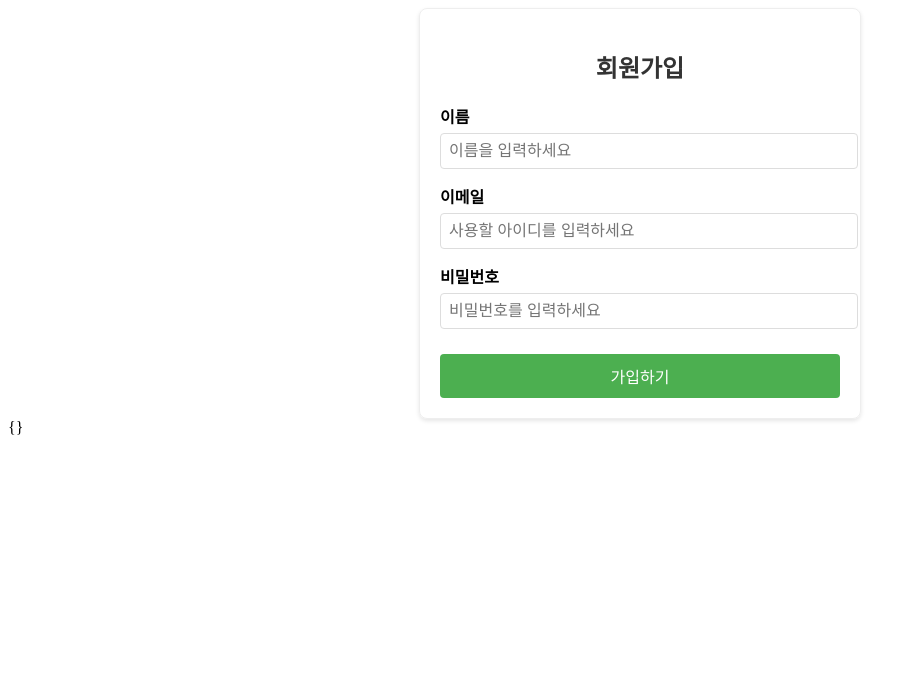
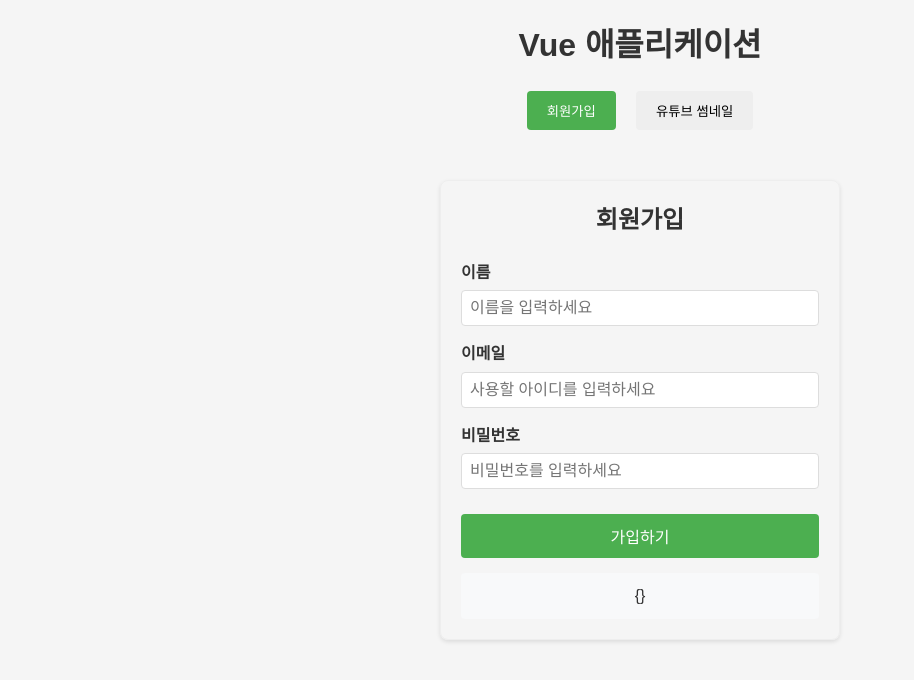
Before and after one commit to lifedesigner88/250416_SejongClass, a Vue app in the folder FrontEnd/: page / in a window 1280 px wide. Shown: the top 680 px of the page, without its empty margins (0-914 px from the left). Built offline with nearby package versions, Linux system fonts and the light colour scheme; no server answers.

Commit message:
컴포지션화하고 유튜브 썸네일 추출 코드

```diff
--- a/FrontEnd/src/App.vue
+++ b/FrontEnd/src/App.vue
@@ -1,131 +1,107 @@
 <script setup>
 import { ref } from 'vue'
-import { useUserStore } from './store/user.js'
-import { storeToRefs } from "pinia";
+import SignupForm from './components/SignupForm.vue'
+import YoutubeThumbnail from './components/YoutubeThumbnail.vue'
 
-// 사용자 정보를 저장할 반응형 객체
-const userInfo = ref({
-  name: '',
-  email: '',
-  password: ''
-})
+// 현재 활성화된 탭을 관리하는 반응형 변수
+const activeTab = ref('signup') // 'signup' 또는 'youtube'
 
-
-const userStore = useUserStore();
-
-const { createUser } = userStore
-const { userCreateResult } = storeToRefs(userStore)
-
-
-// 폼 제출 처리 함수
-const handleSubmit =  () => {
-
-
-  createUser(userInfo.value);
-
-
-  console.log('회원가입 정보:', userInfo.value)
-  console.log('회원가입 반응:', userCreateResult.value)
-
-  // 회원가입 후 폼 초기화
-  userInfo.value = {
-    name: '',
-    email: '',
-    password: ''
-  }
+// 회원가입 성공 시 처리 함수
+const handleSignupSuccess = (userData) => {
+  console.log('회원가입 성공:', userData)
+  // 성공 후 원하는 로직 (예: 다른 탭으로 전환)
 }
 </script>
 
 <template>
-  <div class="signup-container">
-    <h2>회원가입</h2>
-    <form @submit.prevent="handleSubmit">
-      <div class="form-group">
-        <label for="name">이름</label>
-        <input
-            type="text"
-            id="name"
-            v-model="userInfo.name"
-            required
-            placeholder="이름을 입력하세요"
-        />
-      </div>
+  <div class="app-container">
+    <header>
+      <h1>Vue 애플리케이션</h1>
+      <nav>
+        <button
+            @click="activeTab = 'signup'"
+            :class="{ active: activeTab === 'signup' }"
+        >
+          회원가입
+        </button>
+        <button
+            @click="activeTab = 'youtube'"
+            :class="{ active: activeTab === 'youtube' }"
+        >
+          유튜브 썸네일
+        </button>
+      </nav>
+    </header>
 
-      <div class="form-group">
-        <label for="username">이메일</label>
-        <input
-            type="text"
-            id="email"
-            v-model="userInfo.email"
-            required
-            placeholder="사용할 아이디를 입력하세요"
-        />
-      </div>
-
-      <div class="form-group">
-        <label for="password">비밀번호</label>
-        <input
-            type="password"
-            id="password"
-            v-model="userInfo.password"
-            required
-            placeholder="비밀번호를 입력하세요"
-        />
-      </div>
-
-      <button type="submit">가입하기</button>
-    </form>
+    <main>
+      <SignupForm
+          v-if="activeTab === 'signup'"
+          @signup-success="handleSignupSuccess"
+      />
+      <YoutubeThumbnail
+          v-if="activeTab === 'youtube'"
+      />
+    </main>
   </div>
-  {{userCreateResult}}
 </template>
 
-<style scoped>
-.signup-container {
-  max-width: 400px;
+<style>
+/* 전역 스타일 */
+* {
+  box-sizing: border-box;
+  margin: 0;
+  padding: 0;
+}
+
+body {
+  font-family: 'Noto Sans KR', sans-serif;
+  background-color: #f5f5f5;
+  color: #333;
+  line-height: 1.6;
+}
+
+.app-container {
+  max-width: 1200px;
   margin: 0 auto;
   padding: 20px;
-  border: 1px solid #eee;
-  border-radius: 8px;
-  box-shadow: 0 2px 4px rgba(0, 0, 0, 0.1);
 }
 
-h2 {
+header {
+  margin-bottom: 30px;
   text-align: center;
+}
+
+h1 {
   margin-bottom: 20px;
   color: #333;
 }
 
-.form-group {
-  margin-bottom: 15px;
+nav {
+  display: flex;
+  justify-content: center;
+  margin-bottom: 20px;
 }
 
-label {
-  display: block;
-  margin-bottom: 5px;
-  font-weight: bold;
+nav button {
+  padding: 10px 20px;
+  margin: 0 10px;
+  background-color: #eee;
+  border: none;
+  border-radius: 4px;
+  cursor: pointer;
+  transition: all 0.3s ease;
 }
 
-input {
-  width: 100%;
-  padding: 8px;
-  border: 1px solid #ddd;
-  border-radius: 4px;
-  font-size: 16px;
+nav button.active {
+  background-color: #4CAF50;
+  color: white;
 }
 
-button {
-  width: 100%;
-  padding: 10px;
-  background-color: #4CAF50;
-  color: white;
-  border: none;
-  border-radius: 4px;
-  font-size: 16px;
-  cursor: pointer;
-  margin-top: 10px;
+nav button:hover:not(.active) {
+  background-color: #ddd;
 }
 
-button:hover {
-  background-color: #45a049;
+main {
+  padding: 20px;
 }
 </style>
--- /dev/null
+++ b/FrontEnd/src/components/SignupForm.vue
@@ -0,0 +1,137 @@
+<script setup>
+import { ref } from 'vue'
+import { useUserStore } from '../store/user.js'
+import { storeToRefs } from "pinia";
+
+// 사용자 정보를 저장할 반응형 객체
+const userInfo = ref({
+  name: '',
+  email: '',
+  password: ''
+})
+
+const userStore = useUserStore();
+const { createUser } = userStore
+const { userCreateResult } = storeToRefs(userStore)
+
+// 이벤트 emit 정의
+const emit = defineEmits(['signup-success'])
+
+// 폼 제출 처리 함수
+const handleSubmit = async () => {
+
+  await createUser(userInfo.value);
+  emit('signup-success', userCreateResult.value);
+
+  // 회원가입 후 폼 초기화
+  userInfo.value = {
+    name: '',
+    email: '',
+    password: ''
+  }
+}
+</script>
+
+<template>
+  <div class="signup-container">
+    <h2>회원가입</h2>
+    <form @submit.prevent="handleSubmit">
+      <div class="form-group">
+        <label for="name">이름</label>
+        <input
+            type="text"
+            id="name"
+            v-model="userInfo.name"
+            required
+            placeholder="이름을 입력하세요"
+        />
+      </div>
+
+      <div class="form-group">
+        <label for="username">이메일</label>
+        <input
+            type="text"
+            id="email"
+            v-model="userInfo.email"
+            required
+            placeholder="사용할 아이디를 입력하세요"
+        />
+      </div>
+
+      <div class="form-group">
+        <label for="password">비밀번호</label>
+        <input
+            type="password"
+            id="password"
+            v-model="userInfo.password"
+            required
+            placeholder="비밀번호를 입력하세요"
+        />
+      </div>
+
+      <button type="submit">가입하기</button>
+    </form>
+    <div v-if="userCreateResult" class="result-message">
+      {{ userCreateResult }}
+    </div>
+  </div>
+</template>
+
+<style scoped>
+.signup-container {
+  max-width: 400px;
+  margin: 0 auto;
+  padding: 20px;
+  border: 1px solid #eee;
+  border-radius: 8px;
+  box-shadow: 0 2px 4px rgba(0, 0, 0, 0.1);
+}
+
+h2 {
+  text-align: center;
+  margin-bottom: 20px;
+  color: #333;
+}
+
+.form-group {
+  margin-bottom: 15px;
+}
+
+label {
+  display: block;
+  margin-bottom: 5px;
+  font-weight: bold;
+}
+
+input {
+  width: 100%;
+  padding: 8px;
+  border: 1px solid #ddd;
+  border-radius: 4px;
+  font-size: 16px;
+}
+
+button {
+  width: 100%;
+  padding: 10px;
+  background-color: #4CAF50;
+  color: white;
+  border: none;
+  border-radius: 4px;
+  font-size: 16px;
+  cursor: pointer;
+  margin-top: 10px;
+}
+
+button:hover {
+  background-color: #45a049;
+}
+
+.result-message {
+  margin-top: 15px;
+  padding: 10px;
+  background-color: #f8f9fa;
+  border-radius: 4px;
+  text-align: center;
+}
+</style>
--- /dev/null
+++ b/FrontEnd/src/components/YoutubeThumbnail.vue
@@ -0,0 +1,177 @@
+<script setup>
+import { ref, computed } from 'vue'
+
+// 유튜브 URL을 입력받을 반응형 변수
+const youtubeUrl = ref('')
+
+// 유튜브 비디오 ID를 추출하는 함수
+const extractVideoId = (url) => {
+  if (!url) return null
+
+  // 일반 유튜브 URL (https://www.youtube.com/watch?v=VIDEO_ID)
+  const regExp = /^.*((youtu.be\/)|(v\/)|(\/u\/\w\/)|(embed\/)|(watch\?))\??v?=?([^#&?]*).*/
+  const match = url.match(regExp)
+
+  // URL이 youtu.be/VIDEO_ID 형식인 경우
+  if (url.includes('youtu.be/')) {
+    const parts = url.split('/')
+    return parts[parts.length - 1].split('?')[0]
+  }
+
+  return (match && match[7].length === 11) ? match[7] : null
+}
+
+// 썸네일 URL을 생성하는 계산된 속성
+const thumbnailUrl = computed(() => {
+  const videoId = extractVideoId(youtubeUrl.value)
+  if (!videoId) return null
+
+  // 고화질 썸네일 URL 반환
+  return `https://img.youtube.com/vi/${videoId}/hqdefault.jpg`
+})
+
+// 유튜브 영상 링크를 생성하는 계산된 속성
+const videoLink = computed(() => {
+  const videoId = extractVideoId(youtubeUrl.value)
+  if (!videoId) return null
+
+  return `https://www.youtube.com/watch?v=${videoId}`
+})
+
+// 썸네일 로딩 상태
+const isLoading = ref(false)
+const hasError = ref(false)
+
+// 썸네일 이미지 로딩 처리
+const handleImageLoad = () => {
+  isLoading.value = false
+}
+
+// 썸네일 이미지 로드 오류 처리
+const handleImageError = () => {
+  isLoading.value = false
+  hasError.value = true
+}
+
+// 썸네일 가져오기 처리
+const fetchThumbnail = () => {
+  if (!youtubeUrl.value) return
+
+  isLoading.value = true
+  hasError.value = false
+}
+</script>
+
+<template>
+  <div class="youtube-thumbnail-container">
+    <h2>유튜브 썸네일 가져오기</h2>
+
+    <div class="input-group">
+      <label for="youtube-url">유튜브 URL 입력:</label>
+      <input
+          type="text"
+          id="youtube-url"
+          v-model="youtubeUrl"
+          placeholder="https://www.youtube.com/watch?v=VIDEO_ID"
+      />
+      <button @click="fetchThumbnail">썸네일 가져오기</button>
+    </div>
+
+    <div v-if="thumbnailUrl" class="thumbnail-display">
+      <div v-if="isLoading" class="loading">
+        썸네일 로딩 중...
+      </div>
+      <div v-else-if="hasError" class="error">
+        썸네일을 가져올 수 없습니다.
+      </div>
+      <div v-else class="thumbnail">
+        <h3>썸네일:</h3>
+        <a :href="videoLink" target="_blank">
+          <img
+              :src="thumbnailUrl"
+              alt="유튜브 썸네일"
+              @load="handleImageLoad"
+              @error="handleImageError"
+          />
+        </a>
+        <p>비디오 ID: {{ extractVideoId(youtubeUrl) }}</p>
+      </div>
+    </div>
+  </div>
+</template>
+
+<style scoped>
+.youtube-thumbnail-container {
+  max-width: 600px;
+  margin: 0 auto;
+  padding: 20px;
+  border: 1px solid #eee;
+  border-radius: 8px;
+  box-shadow: 0 2px 4px rgba(0, 0, 0, 0.1);
+}
+
+h2 {
+  text-align: center;
+  margin-bottom: 20px;
+  color: #333;
+}
+
+.input-group {
+  margin-bottom: 20px;
+}
+
+label {
+  display: block;
+  margin-bottom: 5px;
+  font-weight: bold;
+}
+
+input {
+  width: 100%;
+  padding: 8px;
+  border: 1px solid #ddd;
+  border-radius: 4px;
+  font-size: 16px;
+  margin-bottom: 10px;
+}
+
+button {
+  padding: 10px;
+  background-color: #FF0000;
+  color: white;
+  border: none;
+  border-radius: 4px;
+  font-size: 16px;
+  cursor: pointer;
+}
+
+button:hover {
+  background-color: #CC0000;
+}
+
+.thumbnail-display {
+  margin-top: 20px;
+}
+
+.thumbnail img {
+  max-width: 100%;
+  border-radius: 4px;
+  box-shadow: 0 2px 8px rgba(0, 0, 0, 0.2);
+  transition: transform 0.3s ease;
+}
+
+.thumbnail img:hover {
+  transform: scale(1.02);
+}
+
+.loading, .error {
+  text-align: center;
+  padding: 20px;
+  background-color: #f8f8f8;
+  border-radius: 4px;
+}
+
+.error {
+  color: #d9534f;
+}
+</style>
```
Also changed, not shown: 1 other file (tests, documents, lock files or other folders).
